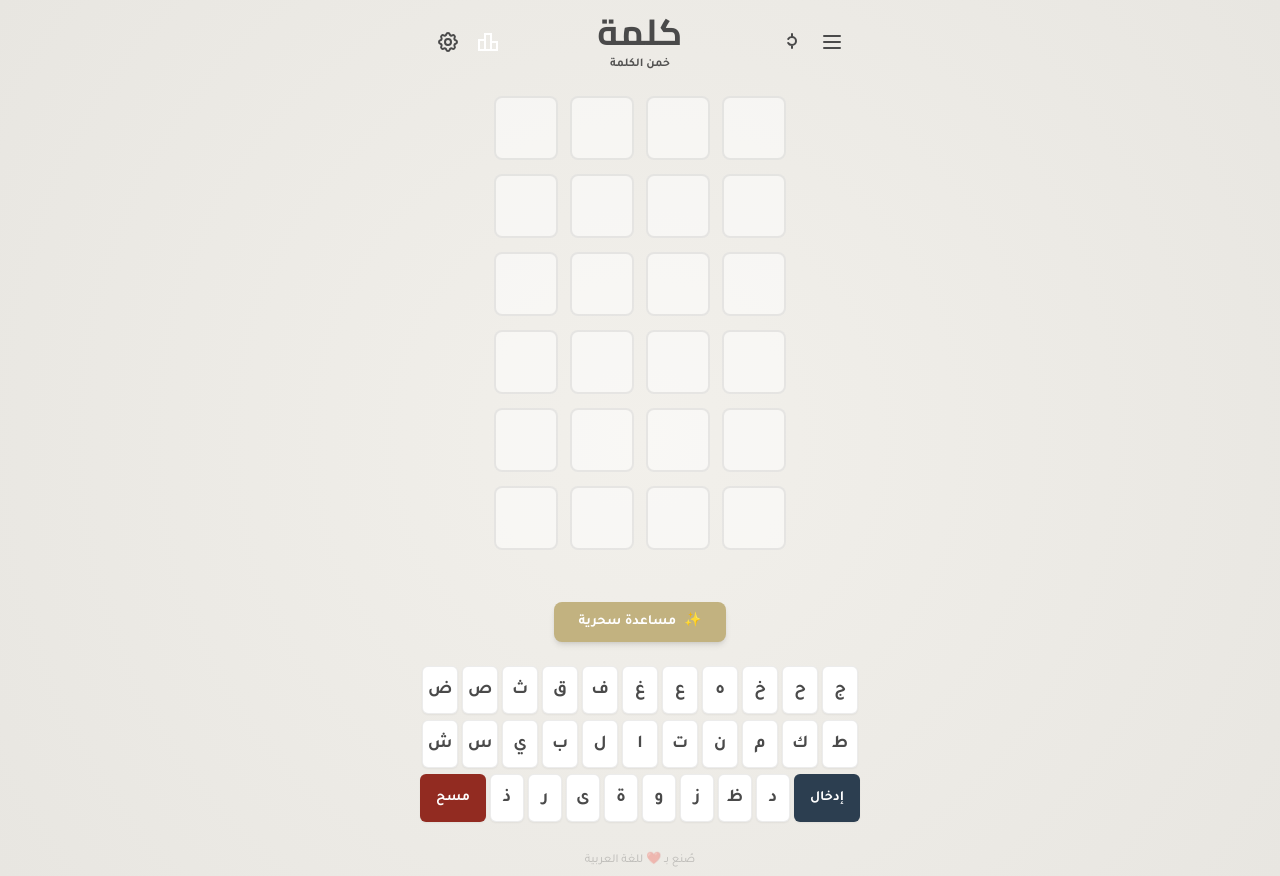
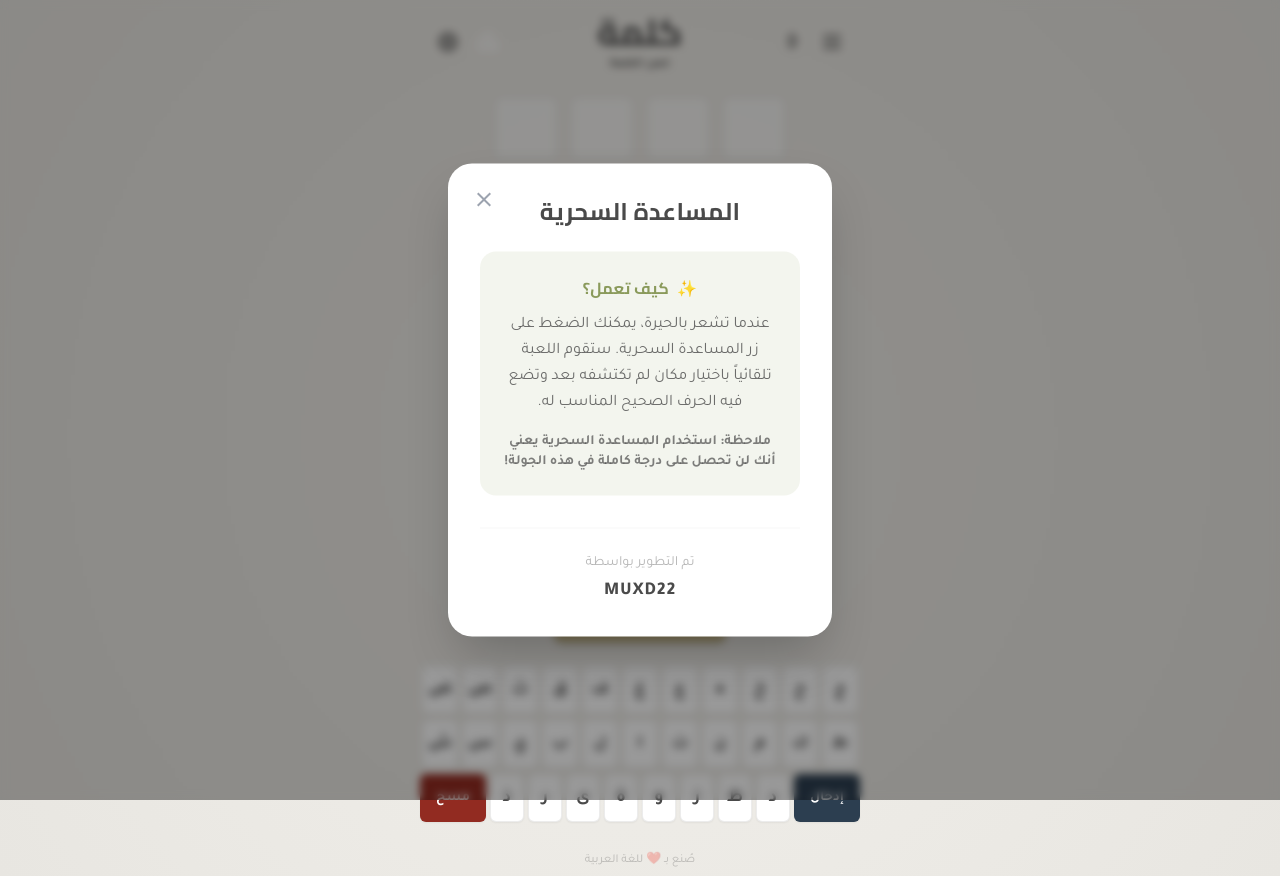
Before and after one commit to kaledh4/GAME_WORD, a React (Create React App) app: page / in a window 1280 px wide. Both pictures are taken after a click on the button 832 px from the left and 42 px from the top of the page. Built offline with nearby package versions, Linux system fonts and the light colour scheme.

Commit message:
feat: Implement initial game structure with App, Header, and InfoModal components.

```diff
--- a/src/App.tsx
+++ b/src/App.tsx
@@ -2,6 +2,7 @@ import { useState } from "react";
 import Board from "./components/Board";
 import Header from "./components/Header";
 import Modal from "./components/Modal";
+import InfoModal from "./components/InfoModal";
 
 function App() {
   const [gameId, setGameId] = useState(0);
@@ -9,6 +10,7 @@ function App() {
   const [closeModal, setCloseModal] = useState<boolean>(true);
   const [gameResult, setGameResult] = useState<string>("idle");
   const [usedMagicHelp, setUsedMagicHelp] = useState<boolean>(false);
+  const [infoModalType, setInfoModalType] = useState<"settings" | "menu" | null>(null);
 
   const handleNewGame = () => {
     setGameId((prev) => prev + 1);
@@ -21,7 +23,11 @@ function App() {
   return (
     <div className="w-full min-h-screen flex flex-col text-brand-charcoal safe-top">
       {/* Header at top */}
-      <Header closeModal={closeModal} setCloseModal={setCloseModal} />
+      <Header
+        closeModal={closeModal}
+        setCloseModal={setCloseModal}
+        setInfoModalType={setInfoModalType}
+      />
 
       {/* Game Container - centered with flex-grow */}
       <div className="flex-1 flex flex-col items-center justify-between px-4 py-2">
@@ -45,6 +51,12 @@ function App() {
         usedMagicHelp={usedMagicHelp}
       />
 
+      <InfoModal
+        isOpen={infoModalType !== null}
+        onClose={() => setInfoModalType(null)}
+        type={infoModalType}
+      />
+
       {/* Footer */}
       <div className="text-center text-xs text-brand-charcoal/30 font-light py-2">
         <p>صُنع بـ ❤️ للغة العربية</p>
--- a/src/components/Header.tsx
+++ b/src/components/Header.tsx
@@ -3,15 +3,16 @@ import Statistics from "./icons/Statistics";
 interface Props {
   closeModal: boolean;
   setCloseModal: React.Dispatch<React.SetStateAction<boolean>>;
+  setInfoModalType: React.Dispatch<React.SetStateAction<"settings" | "menu" | null>>;
 }
 
-const Header = ({ closeModal, setCloseModal }: Props) => {
+const Header = ({ closeModal, setCloseModal, setInfoModalType }: Props) => {
   return (
     <header className="flex items-center justify-between w-full max-w-md mx-auto px-4 py-3" dir="rtl">
       <div className="flex gap-2">
         <button
           className="p-1 rounded hover:bg-brand-charcoal/5 transition-colors text-brand-charcoal"
-          onClick={() => { }}
+          onClick={() => setInfoModalType("menu")}
           aria-label="Menu"
         >
           {/* Placeholder for Menu Icon */}
@@ -21,7 +22,7 @@ const Header = ({ closeModal, setCloseModal }: Props) => {
         </button>
         <button
           className="p-1 rounded hover:bg-brand-charcoal/5 transition-colors text-brand-charcoal"
-          onClick={() => { }}
+          onClick={() => window.open("https://github.com/kaledh4/GAME_WORD", "_blank")}
           aria-label="Help"
         >
           {/* Placeholder for Help Icon */}
@@ -48,7 +49,7 @@ const Header = ({ closeModal, setCloseModal }: Props) => {
         </button>
         <button
           className="p-1 rounded hover:bg-brand-charcoal/5 transition-colors text-brand-charcoal"
-          onClick={() => { }}
+          onClick={() => setInfoModalType("settings")}
           aria-label="Settings"
         >
           {/* Placeholder for Settings Icon */}
--- /dev/null
+++ b/src/components/InfoModal.tsx
@@ -0,0 +1,92 @@
+import Close from "./icons/Close";
+
+interface Props {
+    isOpen: boolean;
+    onClose: () => void;
+    type: "settings" | "menu" | null;
+}
+
+const InfoModal = ({ isOpen, onClose, type }: Props) => {
+    if (!isOpen || !type) return null;
+
+    const getContent = () => {
+        if (type === "settings") {
+            return (
+                <div className="w-full flex flex-col items-center text-center">
+                    <h2 className="text-2xl font-bold mb-6 text-brand-charcoal">عن اللعبة</h2>
+
+                    <div className="bg-brand-sand/10 p-6 rounded-2xl mb-6 w-full">
+                        <p className="text-brand-charcoal/80 leading-relaxed mb-4 font-medium">
+                            كلمة هي لعبة تخمين كلمات عربية يومية. حاول اكتشاف الكلمة الصحيحة في 6 محاولات.
+                        </p>
+                        <p className="text-sm text-brand-charcoal/60 italic">
+                            "لتسهيل محاولاتك، إليك بعض الكلمات المقترحة التي تغطي مجموعة واسعة من الحروف:"
+                        </p>
+                    </div>
+
+                    <div className="grid grid-cols-2 gap-3 w-full mb-6">
+                        {["ا ي م ن", "س ل و ك", "ت ه د ف", "ب ر ق ع"].map((word, i) => (
+                            <div key={i} className="bg-white border border-brand-charcoal/10 p-3 rounded-xl font-bold text-lg shadow-sm">
+                                {word}
+                            </div>
+                        ))}
+                    </div>
+
+                    <p className="text-xs text-brand-charcoal/40">
+                        استخدم هذه الكلمات في البداية لتضييق نطاق البحث عن الحروف الصحيحة.
+                    </p>
+                </div>
+            );
+        }
+
+        if (type === "menu") {
+            return (
+                <div className="w-full flex flex-col items-center text-center">
+                    <h2 className="text-2xl font-bold mb-6 text-brand-charcoal">المساعدة السحرية</h2>
+
+                    <div className="bg-brand-sage/10 p-6 rounded-2xl mb-8 w-full">
+                        <h3 className="font-bold text-brand-sage mb-3 flex items-center justify-center">
+                            <span className="ml-2">✨</span> كيف تعمل؟
+                        </h3>
+                        <p className="text-brand-charcoal/80 leading-relaxed">
+                            عندما تشعر بالحيرة، يمكنك الضغط على زر المساعدة السحرية. ستقوم اللعبة تلقائياً باختيار مكان لم تكتشفه بعد وتضع فيه الحرف الصحيح المناسب له.
+                        </p>
+                        <p className="mt-4 text-sm font-bold text-brand-charcoal/70">
+                            ملاحظة: استخدام المساعدة السحرية يعني أنك لن تحصل على درجة كاملة في هذه الجولة!
+                        </p>
+                    </div>
+
+                    <div className="border-t border-brand-charcoal/5 pt-6 w-full">
+                        <p className="text-sm text-brand-charcoal/40 mb-1">تم التطوير بواسطة</p>
+                        <p className="text-lg font-black text-brand-charcoal tracking-wider">MUXD22</p>
+                    </div>
+                </div>
+            );
+        }
+
+        return null;
+    };
+
+    return (
+        <>
+            <div
+                className="fixed inset-0 bg-black/40 backdrop-blur-sm z-[60] transition-opacity duration-300"
+                onClick={onClose}
+            ></div>
+            <div
+                className="fixed top-1/2 left-1/2 -translate-x-1/2 -translate-y-1/2 w-full max-w-sm bg-white rounded-3xl shadow-2xl z-[70] p-8 animate-slide-up"
+                dir="rtl"
+            >
+                <button
+                    className="absolute top-6 left-6 text-brand-charcoal/20 hover:text-brand-charcoal transition-colors"
+                    onClick={onClose}
+                >
+                    <Close />
+                </button>
+                {getContent()}
+            </div>
+        </>
+    );
+};
+
+export default InfoModal;
```
